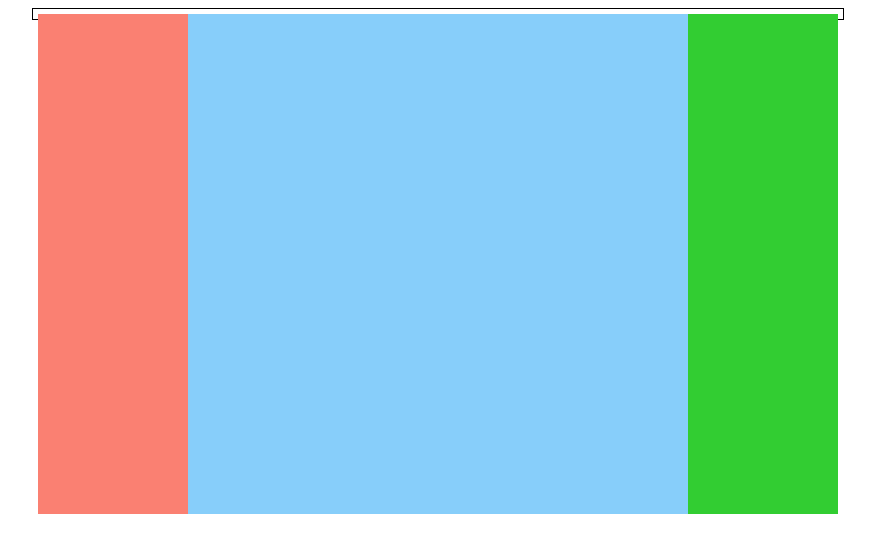
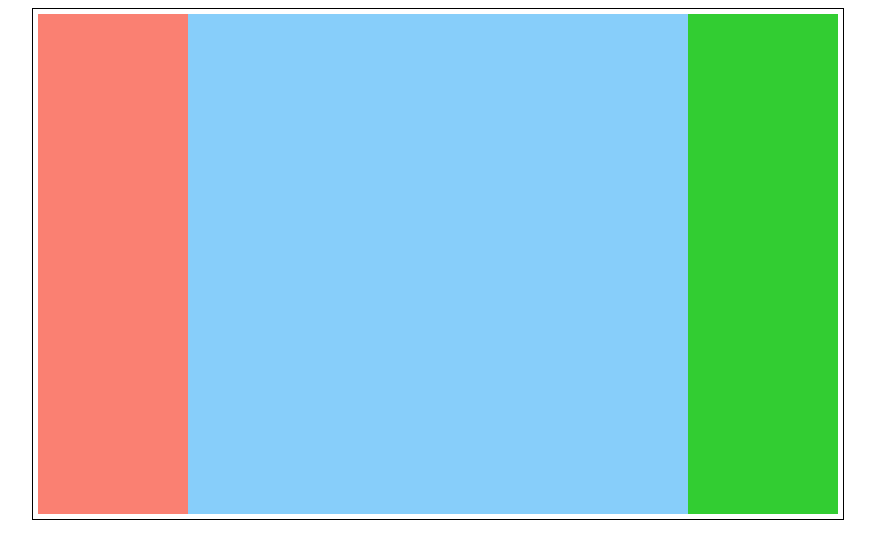
Before and after one commit to kulsxyz7/css, a plain HTML site: page float2/index.html in a window 1280 px wide. Shown: the whole page, without its empty margins (202-1077 px from the left). Drawn offline with Linux system fonts and the light colour scheme.

Commit message:
mengubah isi file float1 float2

```diff
--- a/float1/style.css
+++ b/float1/style.css
@@ -16,3 +16,7 @@
     margin: 2px;
     float: right;
 }
+
+.clear {
+    clear: right;
+}
--- a/float2/index.html
+++ b/float2/index.html
@@ -11,12 +11,13 @@
 
 <body>
 
-    <div class="container">
+    <div class="container cf">
 
         <div class="kiri"></div>
         <div class="tengah"></div>
         <div class="kanan"></div>
 
+        <div class="clear"></div>
 
     </div>
 
--- a/float2/style.css
+++ b/float2/style.css
@@ -25,5 +25,38 @@
     width: 150px;
     height: 500px;
     background-color: limegreen;
-    float: left;
+    float: right;
 }
+
+
+/**
+ * For modern browsers
+ * 1. The space content is one way to avoid an Opera bug when the
+ *    contenteditable attribute is included anywhere else in the document.
+ *    Otherwise it causes space to appear at the top and bottom of elements
+ *    that are clearfixed.
+ * 2. The use of `table` rather than `block` is only necessary if using
+ *    `:before` to contain the top-margins of child elements.
+ */
+
+.cf:before,
+.cf:after {
+    content: " ";
+    /* 1 */
+    display: table;
+    /* 2 */
+}
+
+.cf:after {
+    clear: both;
+}
+
+
+/**
+  * For IE 6/7 only
+  * Include this rule to trigger hasLayout and contain floats.
+  */
+
+.cf {
+    *zoom: 1;
+}
```
Also changed, not shown: float1/index.html (+3 -0 lines), test/img/71143509_2947571001938475_96537129508667392_n.jpg (added), test/img/yoga.png (added).
